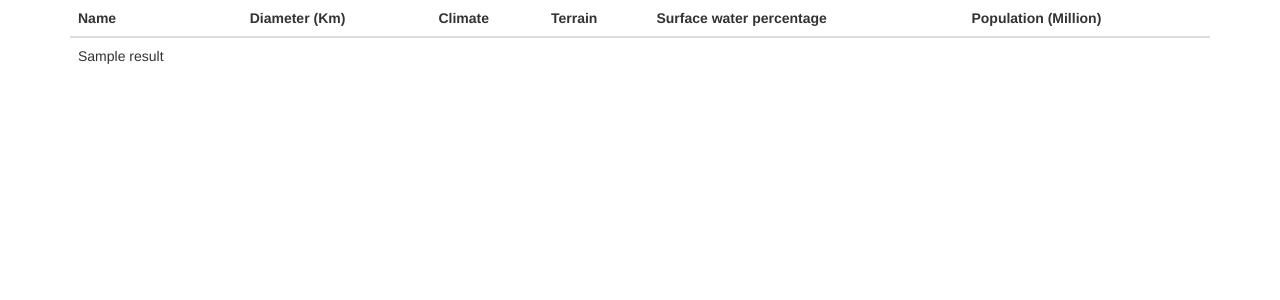
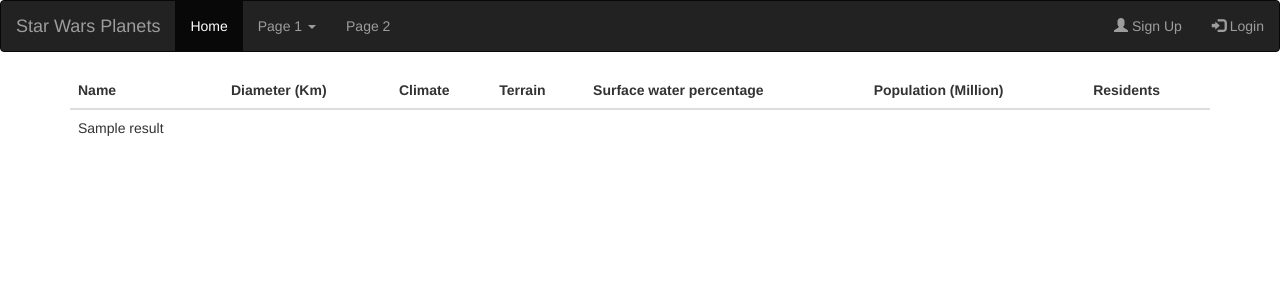
Before and after one commit to maylandertamas/SI5-the-world-of-Star-Wars, a Flask app: page / in a window 1280 px wide. Shown: the top 300 px of the page. Run offline with Flask 2, Linux system fonts and the light colour scheme; a database or web service that is not in the repository returns one stand-in record (values such as "Sample title"); data that the repository does not hold is empty; some libraries are stand-ins or nearby versions.

Commit message:
Added navigation bar skeleton

```diff
--- a/templates/page.html
+++ b/templates/page.html
@@ -1,5 +1,27 @@
 {% extends "layout.html" %}
 {% block content %}
+<nav class="navbar navbar-inverse">
+  <div class="container-fluid">
+    <div class="navbar-header">
+      <a class="navbar-brand" href="#">Star Wars Planets</a>
+    </div>
+    <ul class="nav navbar-nav">
+      <li class="active"><a href="#">Home</a></li>
+      <li class="dropdown"><a class="dropdown-toggle" data-toggle="dropdown" href="#">Page 1 <span class="caret"></span></a>
+        <ul class="dropdown-menu">
+          <li><a href="#">Page 1-1</a></li>
+          <li><a href="#">Page 1-2</a></li>
+          <li><a href="#">Page 1-3</a></li>
+        </ul>
+      </li>
+      <li><a href="#">Page 2</a></li>
+    </ul>
+    <ul class="nav navbar-nav navbar-right">
+      <li><a href="#"><span class="glyphicon glyphicon-user"></span> Sign Up</a></li>
+      <li><a href="#"><span class="glyphicon glyphicon-log-in"></span> Login</a></li>
+    </ul>
+  </div>
+</nav>
 <div class="container">
   {% if page != 1 %}
   <a href="{{ url_for('index',page = page - 1 ) }}" class="btn btn-info" role="button">Previous</a>
@@ -17,6 +39,7 @@
           <th>Terrain</th>
           <th>Surface water percentage</th>
           <th>Population (Million)</th>
+          <th>Residents</th>
         </tr>
       </thead>
       <tbody>
@@ -28,6 +51,7 @@
           <td>{{ dict_item['terrain'] }}</td>
           <td>{{ dict_item['surface_water'] }}</td>
           <td>{{ dict_item['population'] }}</td>
+          <td>{{ dict_item['residents'] }}</td>
         </tr>
         {% endfor %}
       </tbody>
```
